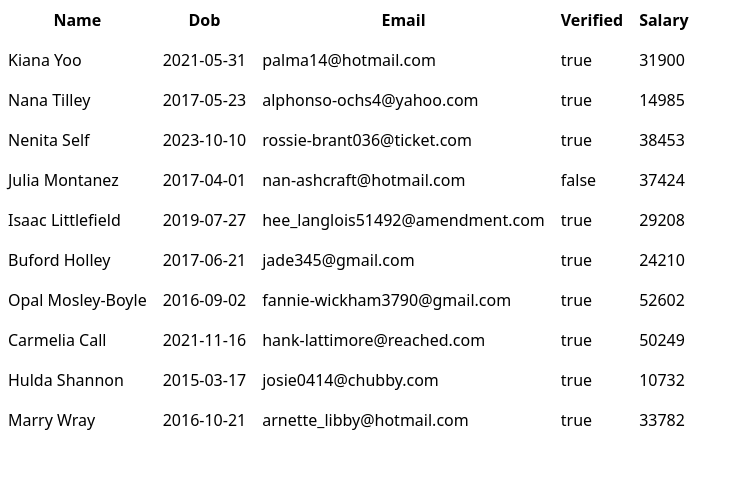
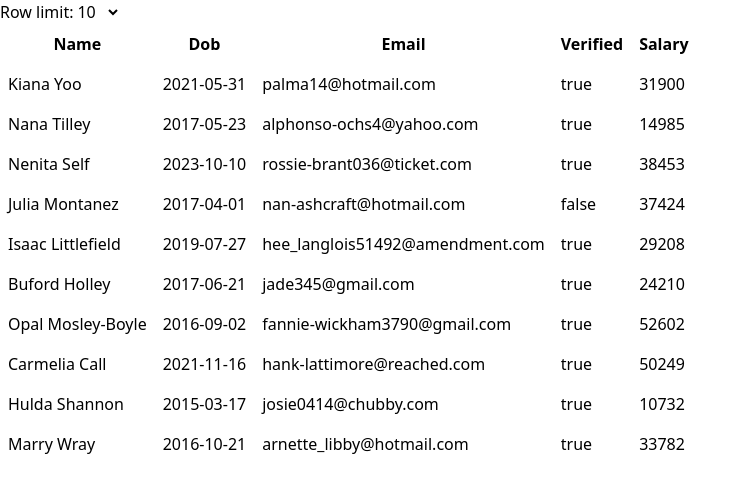
Before and after one commit to luke-symes/conduktor-assignment, a React (Vite) app: page / in a window 1280 px wide. Shown: the top 492 px of the page, without its empty margins (0-751 px from the left). Built offline with nearby package versions, Linux system fonts and the light colour scheme.

Commit message:
Use select input to set row limit

```diff
--- a/src/App.tsx
+++ b/src/App.tsx
@@ -46,7 +46,23 @@ function App() {
       lodash.pick(person, tableKeys),
     );
     const filteredRows = allRows.slice(0, rowLimit);
-    return <PersonTable keys={tableKeys} rows={filteredRows} />;
+    return (
+      <>
+        <label htmlFor="row-limit-select">Row limit:</label>
+        <select
+          id="row-limit-select"
+          name="Row limit"
+          value={rowLimit}
+          onChange={(event) => setRowLimit(Number(event.target.value))}
+        >
+          <option value="10">10</option>
+          <option value="50">50</option>
+          <option value="100">100</option>
+          <option value="500">500</option>
+        </select>
+        <PersonTable keys={tableKeys} rows={filteredRows} />
+      </>
+    );
   }
 }
 
```
